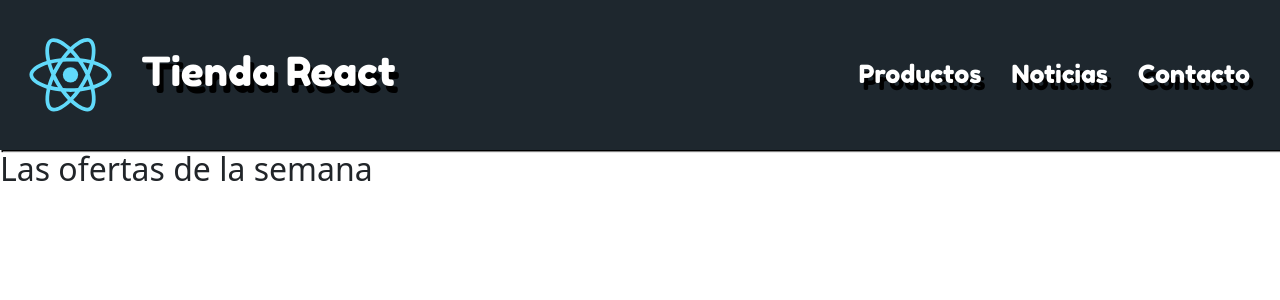
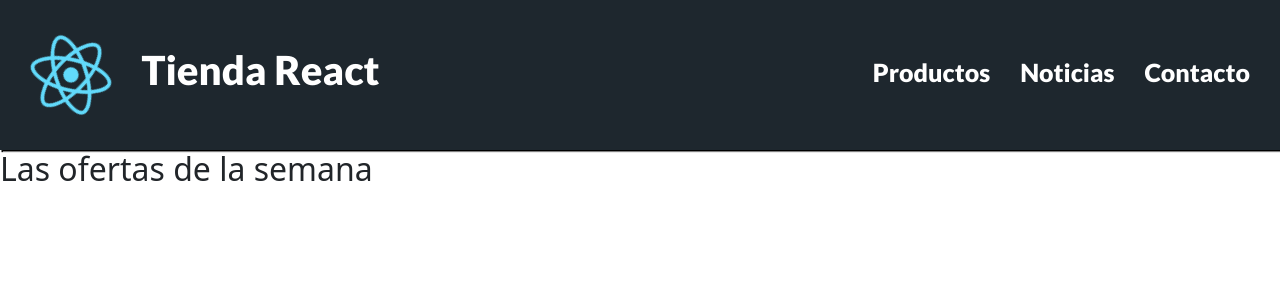
Before and after one commit to sparadeloweb/tiendareact, a React (Create React App) app: page / in a window 1280 px wide. Shown: the top 300 px of the page. Built offline with nearby package versions, Linux system fonts and the light colour scheme.

Commit message:
Cambios en fonts y estilos

```diff
--- a/public/index.html
+++ b/public/index.html
@@ -25,7 +25,7 @@
       Learn how to configure a non-root public URL by running `npm run build`.
     -->
     <style>
-      @import url('https://fonts.googleapis.com/css2?family=Fredoka+One&display=swap');
+      @import url('https://fonts.googleapis.com/css2?family=Lato:wght@300;700;900&display=swap');
     </style>
     <title>Tienda React | Por Santiago Paradelo</title>
   </head>
--- a/src/styles/styles.css
+++ b/src/styles/styles.css
@@ -1,10 +1,19 @@
+@keyframes rotation {
+    from {
+      transform: rotate(0deg);
+    }
+    to {
+      transform: rotate(359deg);
+    }
+}
+
 .header{
     display: flex;
     height: 150px;
     background-color: #1e272e;
     box-shadow: 0.5px 2px 1px black;
-    font-family: 'Fredoka One', cursive;
     color: white;
+    font-family: 'Lato', sans-serif;
 }
 
 .header-title-and-icon{
@@ -13,16 +22,13 @@
 }
 
 .header-title-and-icon h1{
-    text-shadow: 4px 7px black;
+    font-weight: 900;
     transition: all 300ms;
-}
-
-.header-title-and-icon h1:hover{
-    text-shadow: 2px 2px black;
 }
 
 .header-logo{
     height: 100px;
+    animation: rotation 4s infinite linear;
 }
 
 .header-category-sections{
@@ -35,17 +41,33 @@
     margin-right: 30px;
     font-size: 25px;
     margin-top: 15px;
-    text-shadow: 4px 7px black;
     transition: all 300ms;
+    font-weight: 900;
 }
+
+.header-category-sections p:after,
+.header-title-and-icon h1:after
+{
+    display:block;
+    content: '';
+    border-bottom: solid 3px #61DAFB;
+    transform: scaleX(0);
+    transition: transform 250ms ease-in-out;
+}
+
+.header-category-sections p:hover:after,
+.header-title-and-icon h1:hover:after
+{ transform: scaleX(1); }
+
+.header-category-sections p:after,
+.header-title-and-icon h1:after
+{  transform-origin:  0% 50%; }
+
+
 
 .header-category-sections p a{
     text-decoration: none;
     color: white;
-}
-
-.header-category-sections p:hover{
-    text-shadow: 2px 2px black;
 }
 
 @media(max-width: 768px){
```
